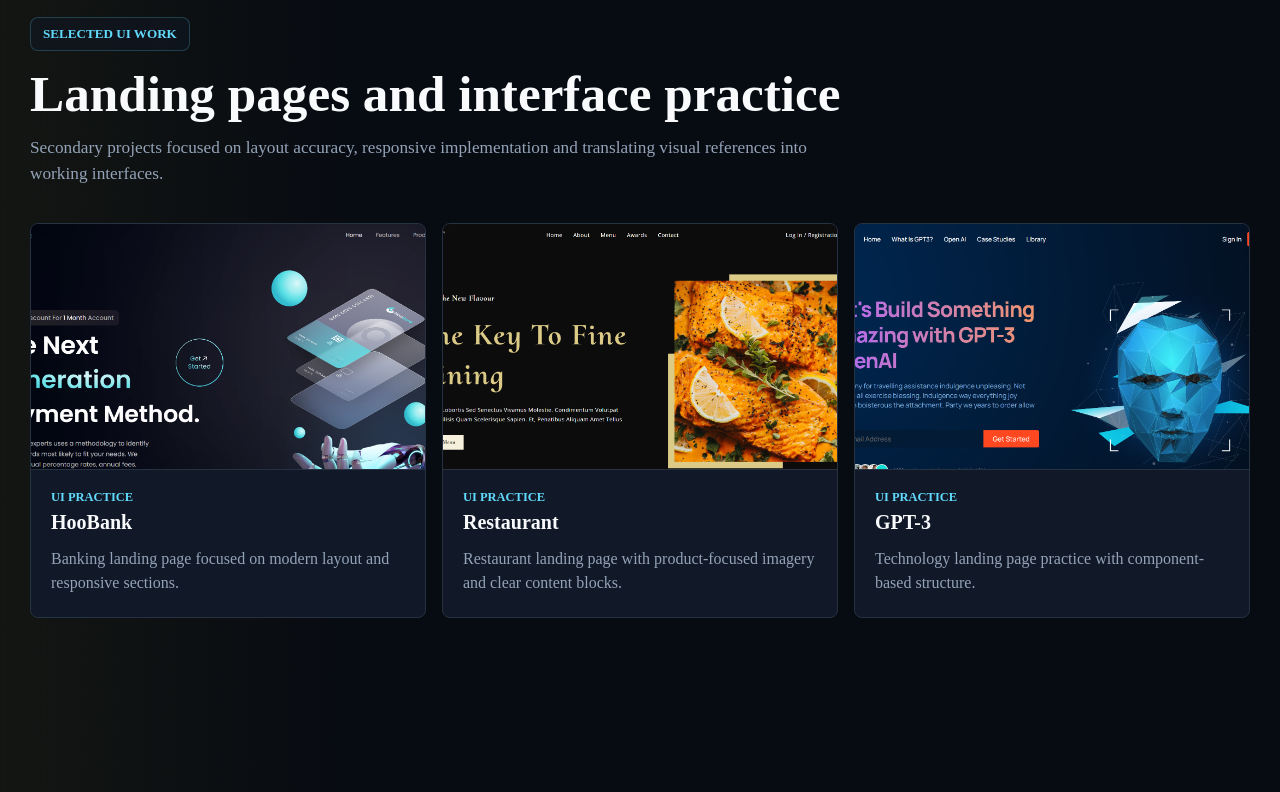
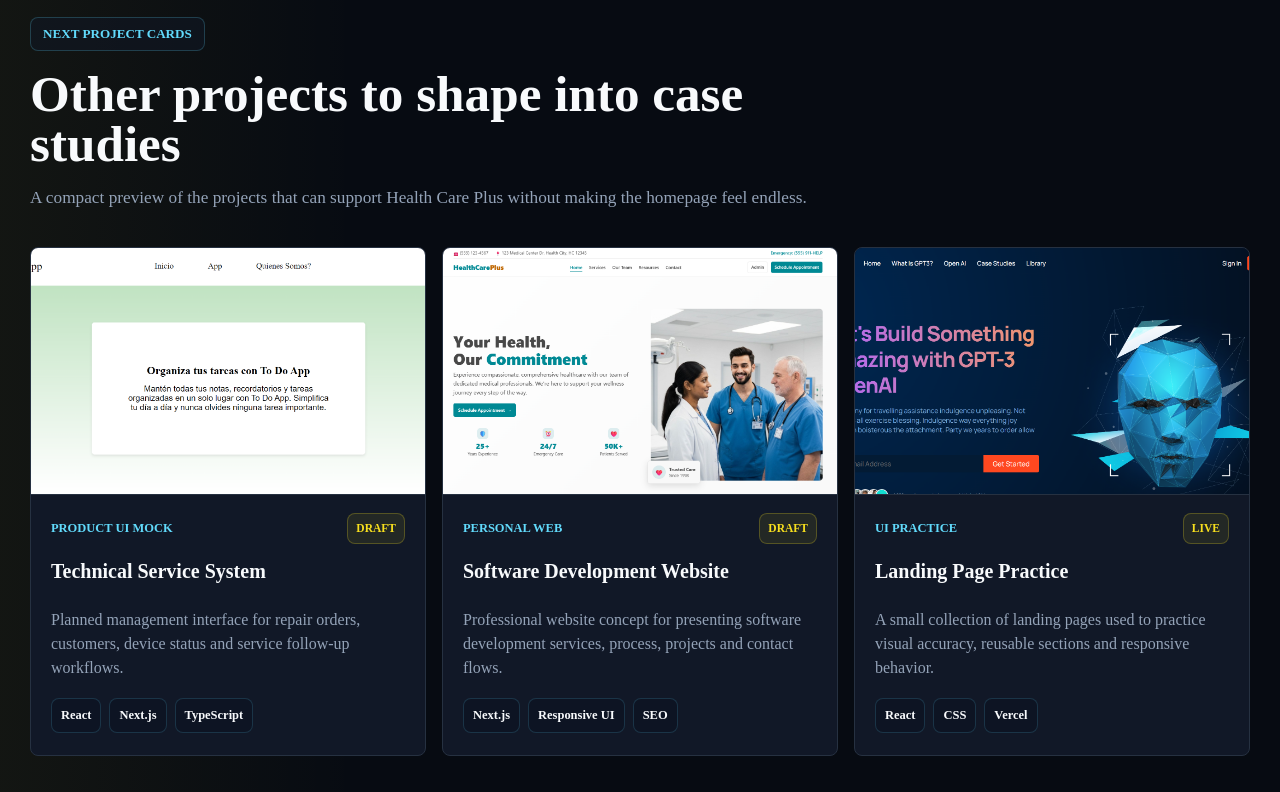
Before and after one commit to LucasBernaola/bernadev, a Next.js app: page / in a window 1280 px wide. Shown: the part 2600-3392 px from the top of the page. Built offline with nearby package versions, Linux system fonts and the light colour scheme.

Commit message:
Add mock project cards

```diff
--- a/app/content.ts
+++ b/app/content.ts
@@ -114,28 +114,38 @@ export const content = {
       ],
     },
     projects: {
-      eyebrow: "Selected UI Work",
-      title: "Landing pages and interface practice",
+      eyebrow: "Next project cards",
+      title: "Other projects to shape into case studies",
       description:
-        "Secondary projects focused on layout accuracy, responsive implementation and translating visual references into working interfaces.",
+        "A compact preview of the projects that can support Health Care Plus without making the homepage feel endless.",
       items: [
         {
-          title: "HooBank",
-          description: "Banking landing page focused on modern layout and responsive sections.",
-          image: "/images/p1.png",
-          url: "https://bank-landingpage-three.vercel.app/",
+          title: "Technical Service System",
+          badge: "Product UI mock",
+          status: "Draft",
+          description:
+            "Planned management interface for repair orders, customers, device status and service follow-up workflows.",
+          image: "/images/p4.png",
+          stack: ["React", "Next.js", "TypeScript"],
         },
         {
-          title: "Restaurant",
-          description: "Restaurant landing page with product-focused imagery and clear content blocks.",
-          image: "/images/p2.png",
-          url: "https://restaurant-landingpage-pi.vercel.app/",
+          title: "Software Development Website",
+          badge: "Personal web",
+          status: "Draft",
+          description:
+            "Professional website concept for presenting software development services, process, projects and contact flows.",
+          image: "/images/p5.png",
+          stack: ["Next.js", "Responsive UI", "SEO"],
         },
         {
-          title: "GPT-3",
-          description: "Technology landing page practice with component-based structure.",
+          title: "Landing Page Practice",
+          badge: "UI practice",
+          status: "Live",
+          description:
+            "A small collection of landing pages used to practice visual accuracy, reusable sections and responsive behavior.",
           image: "/images/p3.png",
           url: "https://chat-gpt-3-landing-page-oz8h5z1ii-lucas-projects-1b3e6bc3.vercel.app/",
+          stack: ["React", "CSS", "Vercel"],
         },
       ],
     },
@@ -308,28 +318,38 @@ export const content = {
       ],
     },
     projects: {
-      eyebrow: "UI Work Seleccionado",
-      title: "Landing pages y practica de interfaces",
+      eyebrow: "Proximas cards de proyectos",
+      title: "Otros proyectos para convertir en casos",
       description:
-        "Proyectos secundarios enfocados en precision visual, responsive design y conversion de referencias visuales en interfaces funcionales.",
+        "Una vista compacta de proyectos que pueden acompaniar a Health Care Plus sin hacer que la home se vuelva interminable.",
       items: [
         {
-          title: "HooBank",
-          description: "Landing bancaria enfocada en layout moderno y secciones responsive.",
-          image: "/images/p1.png",
-          url: "https://bank-landingpage-three.vercel.app/",
+          title: "Sistema de Servicio Tecnico",
+          badge: "Mock de producto",
+          status: "Borrador",
+          description:
+            "Interfaz planificada para ordenes de reparacion, clientes, estado de equipos y seguimiento de servicios.",
+          image: "/images/p4.png",
+          stack: ["React", "Next.js", "TypeScript"],
         },
         {
-          title: "Restaurant",
-          description: "Landing de restaurante con imagenes protagonistas y bloques de contenido claros.",
-          image: "/images/p2.png",
-          url: "https://restaurant-landingpage-pi.vercel.app/",
+          title: "Web de Desarrollo de Software",
+          badge: "Web personal",
+          status: "Borrador",
+          description:
+            "Concepto de sitio profesional para presentar servicios de desarrollo, proceso, proyectos y contacto.",
+          image: "/images/p5.png",
+          stack: ["Next.js", "Responsive UI", "SEO"],
         },
         {
-          title: "GPT-3",
-          description: "Practica de landing tecnologica con estructura basada en componentes.",
+          title: "Practica de Landing Pages",
+          badge: "Practica UI",
+          status: "Live",
+          description:
+            "Coleccion pequena de landings para practicar precision visual, secciones reutilizables y comportamiento responsive.",
           image: "/images/p3.png",
           url: "https://chat-gpt-3-landing-page-oz8h5z1ii-lucas-projects-1b3e6bc3.vercel.app/",
+          stack: ["React", "CSS", "Vercel"],
         },
       ],
     },
--- a/app/page.module.css
+++ b/app/page.module.css
@@ -785,6 +785,17 @@
 .projectCard {
   overflow: hidden;
   padding: 0;
+  min-height: 100%;
+  transition:
+    border-color 160ms ease,
+    background 160ms ease,
+    transform 160ms ease;
+}
+
+a.projectCard:hover {
+  border-color: rgba(97, 218, 251, 0.42);
+  background: rgba(23, 32, 51, 0.96);
+  transform: translateY(-2px);
 }
 
 .projectCardImage {
@@ -797,9 +808,20 @@
   border-bottom: 1px solid var(--border);
 }
 
-.projectCard span {
-  display: block;
-  padding: 18px 20px 0;
+.projectCardBody {
+  display: grid;
+  gap: 12px;
+  padding: 18px 20px 22px;
+}
+
+.projectCardMeta {
+  display: flex;
+  align-items: center;
+  justify-content: space-between;
+  gap: 12px;
+}
+
+.projectCardMeta span {
   color: var(--primary-dark);
   font-family: var(--font-mono);
   font-size: 0.78rem;
@@ -807,13 +829,37 @@
   text-transform: uppercase;
 }
 
-.projectCard h3,
-.projectCard p {
-  padding-inline: 20px;
+.projectCardMeta strong {
+  border: 1px solid rgba(247, 223, 30, 0.24);
+  border-radius: 8px;
+  padding: 6px 8px;
+  background: rgba(247, 223, 30, 0.08);
+  color: var(--accent);
+  font-family: var(--font-mono);
+  font-size: 0.72rem;
+  font-weight: 760;
+  text-transform: uppercase;
 }
 
 .projectCard p {
-  padding-bottom: 22px;
+  min-height: 78px;
+}
+
+.projectMiniStack {
+  display: flex;
+  flex-wrap: wrap;
+  gap: 8px;
+}
+
+.projectMiniStack span {
+  border: 1px solid rgba(97, 218, 251, 0.16);
+  border-radius: 8px;
+  padding: 7px 9px;
+  background: rgba(11, 17, 32, 0.48);
+  color: var(--foreground);
+  font-family: var(--font-mono);
+  font-size: 0.78rem;
+  font-weight: 700;
 }
 
 .card h3,
--- a/app/page.tsx
+++ b/app/page.tsx
@@ -198,7 +198,33 @@ export default function Home() {
           <p>{copy.projects.description}</p>
         </div>
         <div className={styles.projectCards}>
-          {copy.projects.items.map((project) => (
+          {copy.projects.items.map((project) => {
+            const projectBody = (
+              <>
+                <Image
+                  src={project.image}
+                  alt={`${project.title} project preview`}
+                  width={460}
+                  height={280}
+                  className={styles.projectCardImage}
+                />
+                <div className={styles.projectCardBody}>
+                  <div className={styles.projectCardMeta}>
+                    <span>{project.badge}</span>
+                    <strong>{project.status}</strong>
+                  </div>
+                  <h3>{project.title}</h3>
+                  <p>{project.description}</p>
+                  <div className={styles.projectMiniStack}>
+                    {project.stack.map((item) => (
+                      <span key={item}>{item}</span>
+                    ))}
+                  </div>
+                </div>
+              </>
+            );
+
+            return "url" in project ? (
               <a
                 className={styles.projectCard}
                 key={project.title}
@@ -206,18 +232,14 @@ export default function Home() {
                 target="_blank"
                 rel="noopener noreferrer"
               >
-              <Image
-                src={project.image}
-                alt={`${project.title} project preview`}
-                width={460}
-                height={280}
-                className={styles.projectCardImage}
-              />
-              <span>UI practice</span>
-              <h3>{project.title}</h3>
-              <p>{project.description}</p>
+                {projectBody}
               </a>
-          ))}
+            ) : (
+              <article className={styles.projectCard} key={project.title}>
+                {projectBody}
+              </article>
+            );
+          })}
         </div>
       </section>
 
```
Lines whose indentation alone changed are shown as unchanged.
